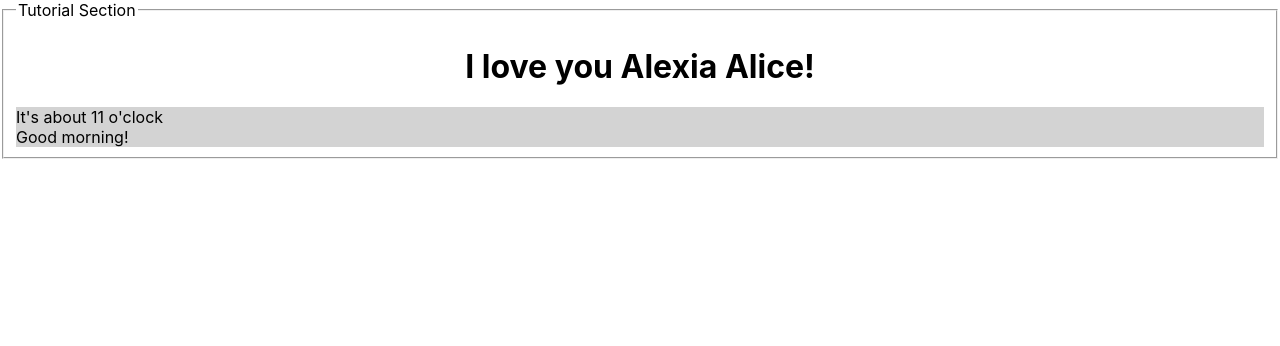
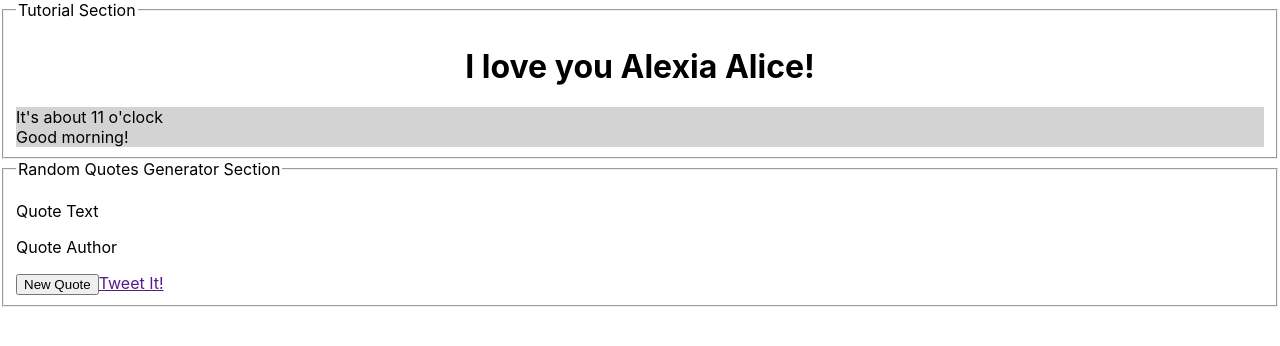
Before and after one commit to istamosh/frontend-dev-libraries, a React (Create React App) app in the folder five-projects-certificate/my-app/: page / in a window 1280 px wide. Shown: the top 346 px of the page. Built offline with nearby package versions, Linux system fonts and the light colour scheme.

Commit message:
5cert: doing the random quotes gen

```diff
--- a/five-projects-certificate/my-app/src/Main.js
+++ b/five-projects-certificate/my-app/src/Main.js
@@ -2,11 +2,13 @@ import React from "react";
 import "./App.css";
 
 import Tutorial from "./tutorial-phase/App";
+import RandomQuotes from "./random-quotes-generator/App";
 
 function Main() {
   return (
     <div>
       <Tutorial />
+      <RandomQuotes />
     </div>
   );
 }
--- /dev/null
+++ b/five-projects-certificate/my-app/src/random-quotes-generator/App.js
@@ -0,0 +1,25 @@
+import React from "react";
+
+const App = () => (
+  <div>
+    <div id="quote-box">
+      <p id="text">Quote Text</p>
+      <p id="author">Quote Author</p>
+      <button id="new-quote">New Quote</button>
+      <a href="" id="tweet-quote">
+        Tweet It!
+      </a>
+    </div>
+  </div>
+);
+
+const RandomQuotes = () => {
+  return (
+    <fieldset>
+      <legend>Random Quotes Generator Section</legend>
+      <App />
+    </fieldset>
+  );
+};
+
+export default RandomQuotes;
```
